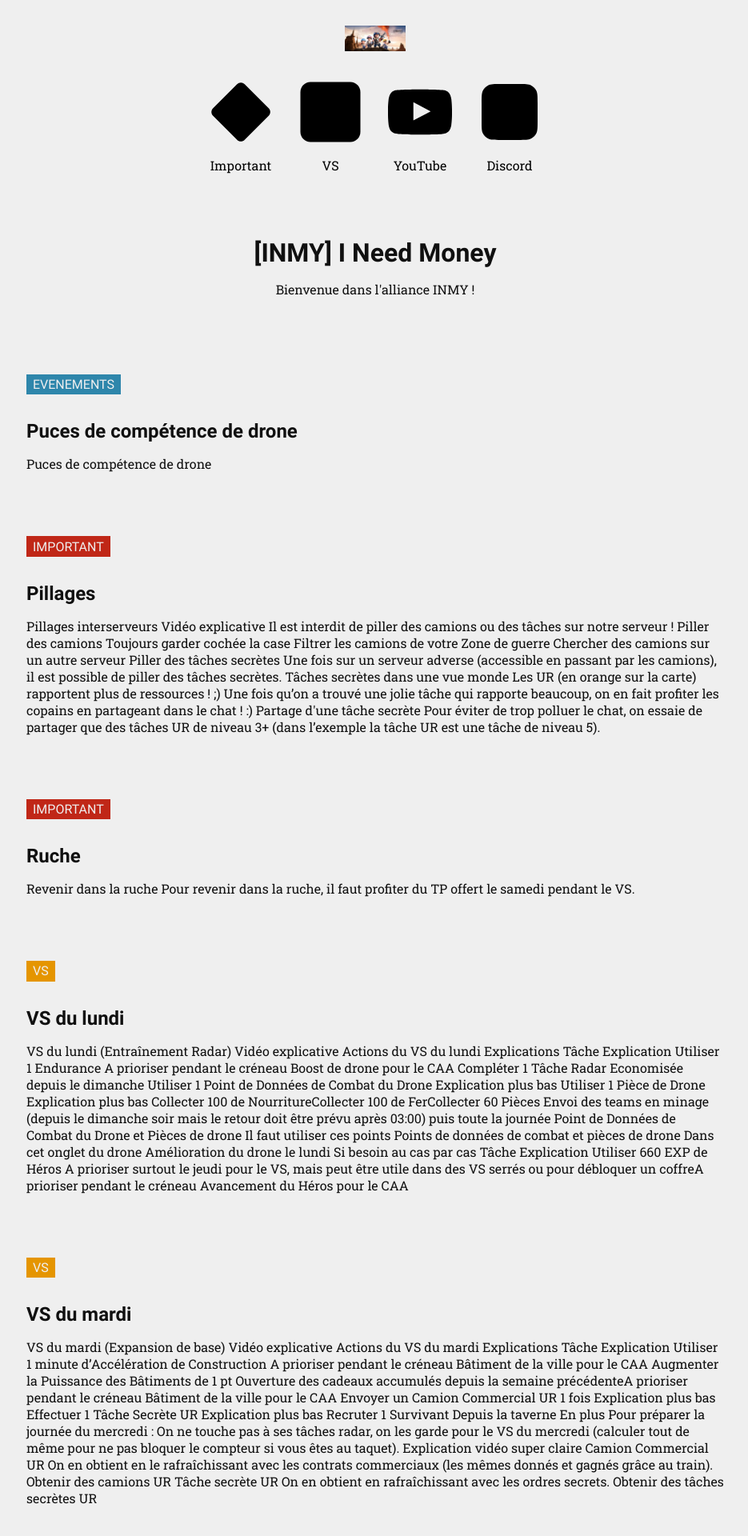
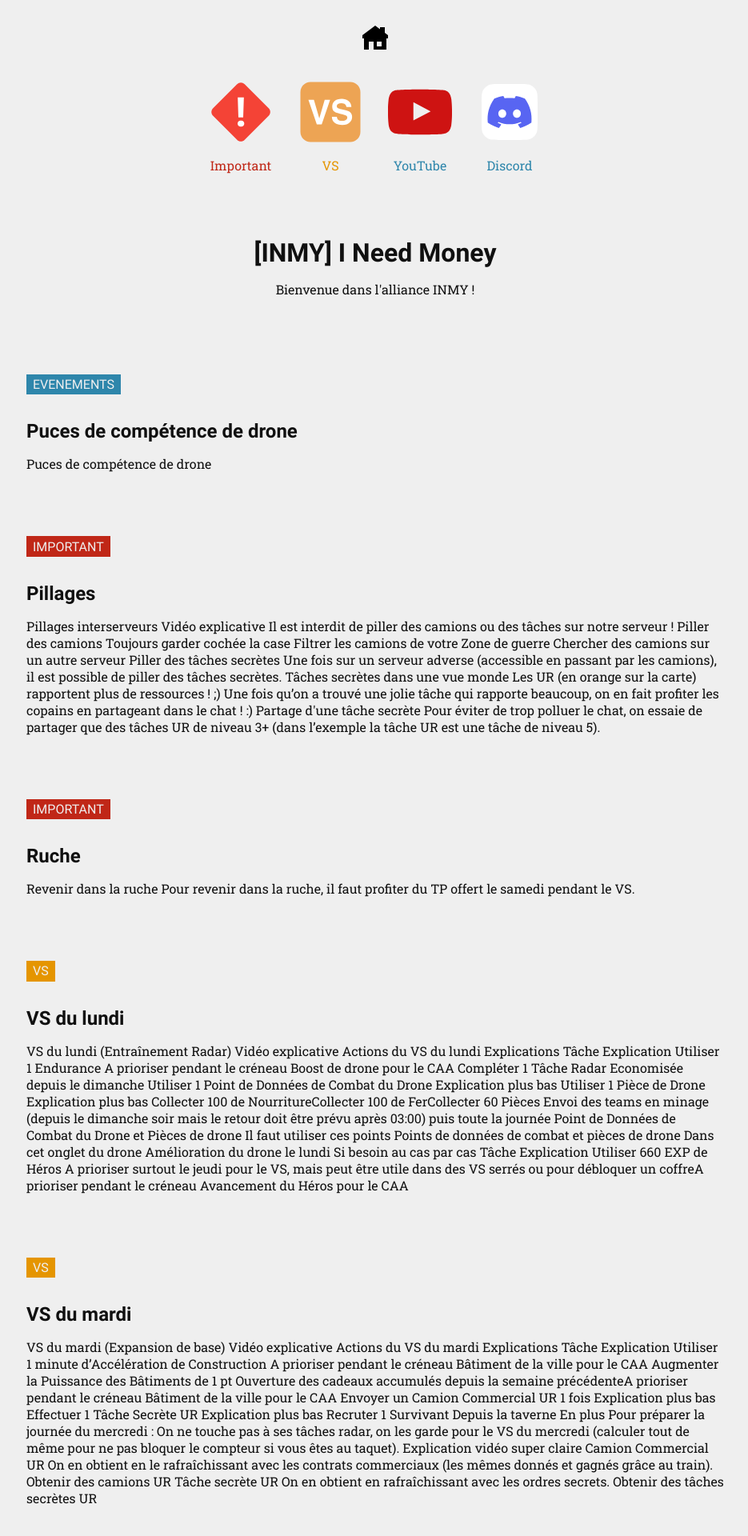
Before and after one commit to inmy-lw/inmy-lw.github.io, a Jekyll site: the page built from index.markdown, in a window 1280 px wide. Shown: the top 1920 px of the page at 80% size, without its empty margins (171-1106 px from the left). Built offline with Jekyll 4.4.1, drawn with Linux system fonts in a browser that asks for light colours.

Commit message:
Petite touche design

```diff
--- a/_config.yml
+++ b/_config.yml
@@ -37,7 +37,7 @@ sass:
   silence_deprecations: ['import']
   style: compressed
 
-logo_img: /assets/img/banner.webp #Absolute path to the logo. If not specified, the title will be displayed instead.
+logo_img: /assets/img/icons/home.svg #Absolute path to the logo. If not specified, the title will be displayed instead.
 #copyright: © ION 2020 #Your copyright.
 
 collections:
--- a/_sass/_header.scss
+++ b/_sass/_header.scss
@@ -5,6 +5,9 @@
 
 .header {
 
+  //background: url(/assets/img/banner.webp) no-repeat center center;
+  //background-size: cover;
+  //background-size: 100%;
 
   @include flexbox {
     flex-direction: column;
@@ -12,8 +15,6 @@
 ;
 
   padding-top: 2rem;
-  //background: url(/assets/img/banner.webp) no-repeat center center;
-  //background-size: cover;
 
   .logo {
 
@@ -177,6 +178,7 @@
           img {
             transform: scale(1.1);
             filter: var(--c-menuItemsFilterHover);
+            opacity: 0.8;
 
             @include for-size('tablet') {
               transform: scale(1);
@@ -186,6 +188,7 @@
           p {
             letter-spacing: .1rem;
             filter: var(--c-menuItemsFilterHover);
+            opacity: 0.8;
 
             @include for-size('tablet') {
               letter-spacing: .2rem;
--- a/_sass/_variables.scss
+++ b/_sass/_variables.scss
@@ -36,8 +36,8 @@
     --c-headerImageFilter: none;
     --c-menuLinks: var(--c-themePrimaryDark);
     --c-menuDepth0: var(--c-themeSecondaryLight);
-    --c-menuItemsFilter: brightness(0);
-    --c-menuItemsFilterHover: none;
+    --c-menuItemsFilter: brightness(1);
+    --c-menuItemsFilterHover: brightness(0.3);
     --c-menuShadow: rgba(0,0,0,0.5);
 
     --c-snippetBackgroundExternal: rgba(239, 239, 239, 0.425);
@@ -155,7 +155,7 @@
         --c-menuLinks: var(--c-themePrimaryLight);
         --c-menuDepth0: var(--c-themeSecondaryLight);
         --c-menuItemsFilter: none;
-        --c-menuItemsFilterHover: brightness(100);
+        --c-menuItemsFilterHover: brightness(0.7);
         --c-menuShadow: rgba(255, 255, 255, 0.2);
 
         --c-articleHeading: var(--c-themePrimaryLight);
```
Also changed, not shown: assets/img/icons/home.svg (added).
